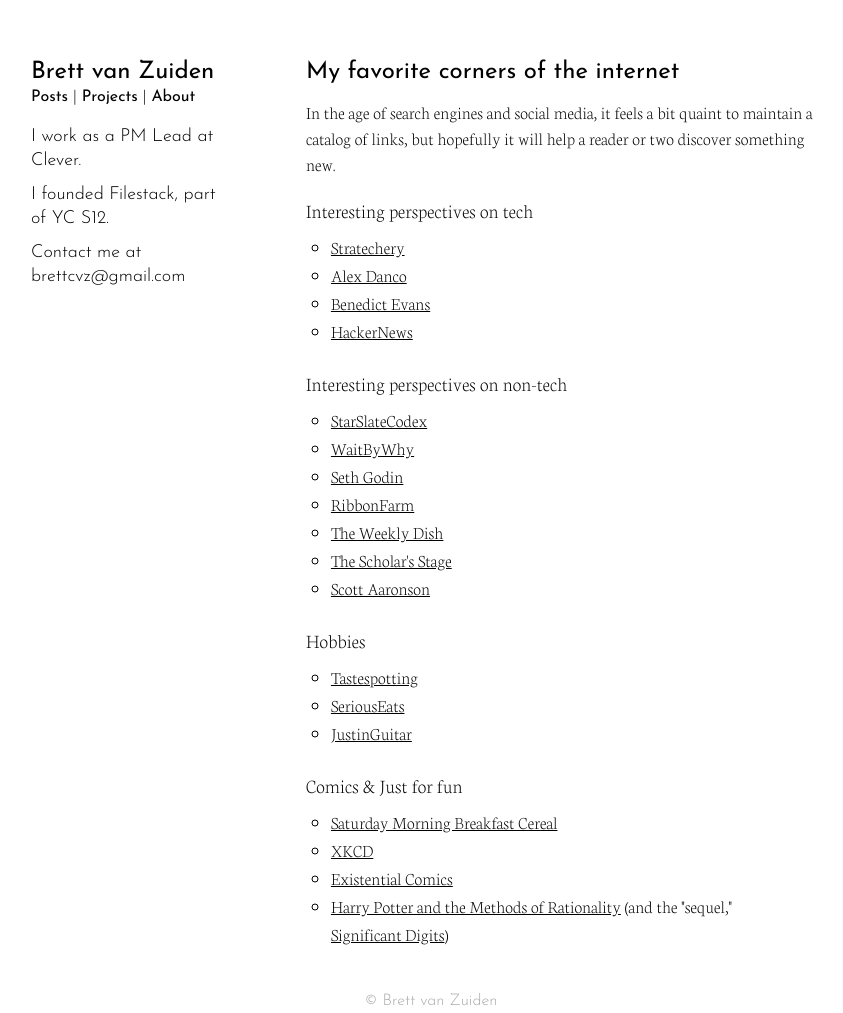
After one commit to brettcvz/brettcvz.com, a Django app: page /favorites/ in a window 1280 px wide. The commit adds this page. Shown: the whole page, without its empty margins (209-1052 px from the left). Run offline with Django 3.2, Linux system fonts and the light colour scheme.

Commit message:
Added a page with some of my favorite sites

```diff
--- a/static/css/base.css
+++ b/static/css/base.css
@@ -394,6 +394,15 @@ nav .icon {
     font-size: 18px;
 }
 
+.index-intro a {
+  font-weight: 300;
+  color: #0CA5B0;
+}
+
+.index-intro a:hover {
+  font-weight: 400;
+}
+
 article {
     margin: 40px 0;
 }
@@ -498,6 +507,7 @@ article.post emph {
   font-weight: 300;
   color: #0CA5B0;
 }
+
 .subscribe a:hover, .feedback a:hover { font-weight: 400; }
 .subscribe a svg {
   margin-left: -3px;
--- /dev/null
+++ b/templates/favorites.html
@@ -0,0 +1,42 @@
+{% extends "splitpane.html" %}
+{% load staticfiles %}
+
+{%block title%}Brett van Zuiden | My favorite corners of the internet{%endblock%}
+
+{%block contentpane%}
+<article class="post">
+  <h1>My favorite corners of the internet</h1>
+  <p>In the age of search engines and social media, it feels a bit quaint to maintain a catalog of links, but hopefully it will help a reader or two discover something new.</p>
+
+  <h3>Interesting perspectives on tech</h3>
+  <ul>
+    <li><a target="st" href="https://stratechery.com/">Stratechery</a></li>
+    <li><a target="ad" href="https://alexdanco.com/">Alex Danco</a></li>
+    <li><a target="be" href="https://www.ben-evans.com/">Benedict Evans</a></li>
+    <li><a target="hn" href="https://news.ycombinator.com/">HackerNews</a></li>
+  </ul>
+  <h3>Interesting perspectives on non-tech</h3>
+  <ul>
+    <li><a target="ssc" href="https://slatestarcodex.com/">StarSlateCodex</a></li>
+    <li><a target="wbw" href="https://waitbutwhy.com/">WaitByWhy</a></li>
+    <li><a target="sg" href="https://seths.blog/">Seth Godin</a></li>
+    <li><a target="rf" href="https://www.ribbonfarm.com/for-new-readers/">RibbonFarm</a></li>
+    <li><a target="twd" href="https://andrewsullivan.substack.com/">The Weekly Dish</a></li>
+    <li><a target="tss" href="https://scholars-stage.blogspot.com/">The Scholar's Stage</a></li>
+    <li><a target="sa" href="https://www.scottaaronson.com/blog/">Scott Aaronson</a></li>
+  </ul>
+  <h3>Hobbies</h3>
+  <ul>
+    <li><a target"tsp" href="#">Tastespotting</a></li>
+    <li><a target"se" href="#">SeriousEats</a></li>
+    <li><a target"jg" href="#">JustinGuitar</a></li>
+  </ul>
+  <h3>Comics & Just for fun</h3>
+  <ul>
+    <li><a target"smbc" href="https://www.smbc-comics.com/">Saturday Morning Breakfast Cereal</a></li>
+    <li><a target"xkcd" href="http://xkcd.com/">XKCD</a></li>
+    <li><a target"ec" href="http://existentialcomics.com/">Existential Comics</a></li>
+    <li><a target"hpmor" href="http://www.hpmor.com/">Harry Potter and the Methods of Rationality</a> (and the "sequel," <a target="sd" href="http://www.anarchyishyperbole.com/p/significant-digits.html">Significant Digits</a>)</li>
+  </ul>
+</article>
+{%endblock%}
--- a/website/urls.py
+++ b/website/urls.py
@@ -10,6 +10,7 @@ urlpatterns = [
     # Examples:
     url(r'^$', views.home, name='home'),
     url(r'^about/$', views.about, name='about'),
+    url(r'^favorites/$', views.favorites, name='favorites'),
     url(r'^posts/', include('posts.urls', namespace='posts')),
     url(r'^projects/', include('projects.urls', namespace='projects')),
 
--- a/website/views.py
+++ b/website/views.py
@@ -13,3 +13,6 @@ def home(request):
 
 def about(request):
     return render(request, 'about.html')
+
+def favorites(request):
+    return render(request, 'favorites.html')
```
Also changed, not shown: templates/posts/index.html (+4 -3 lines).
